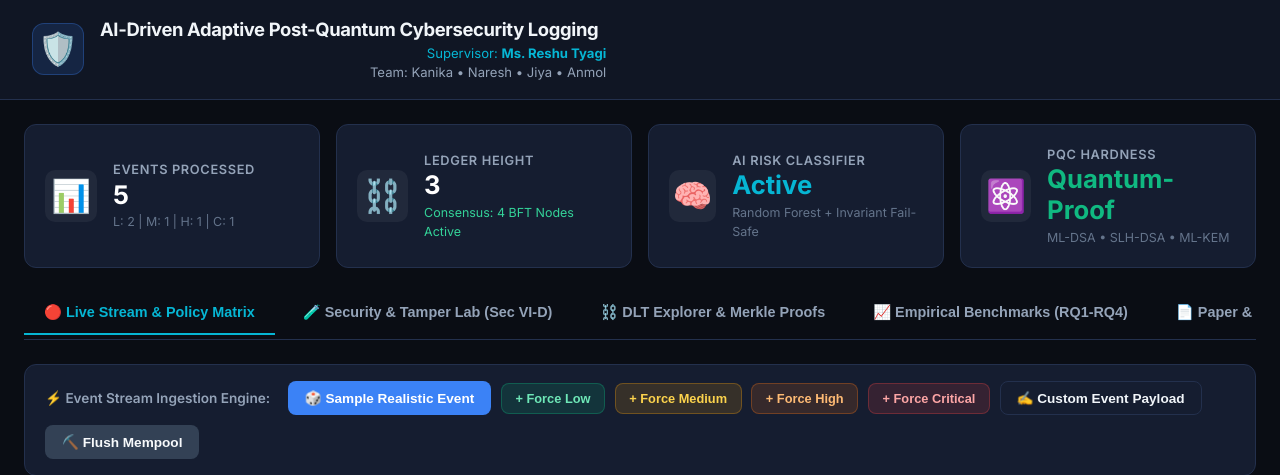
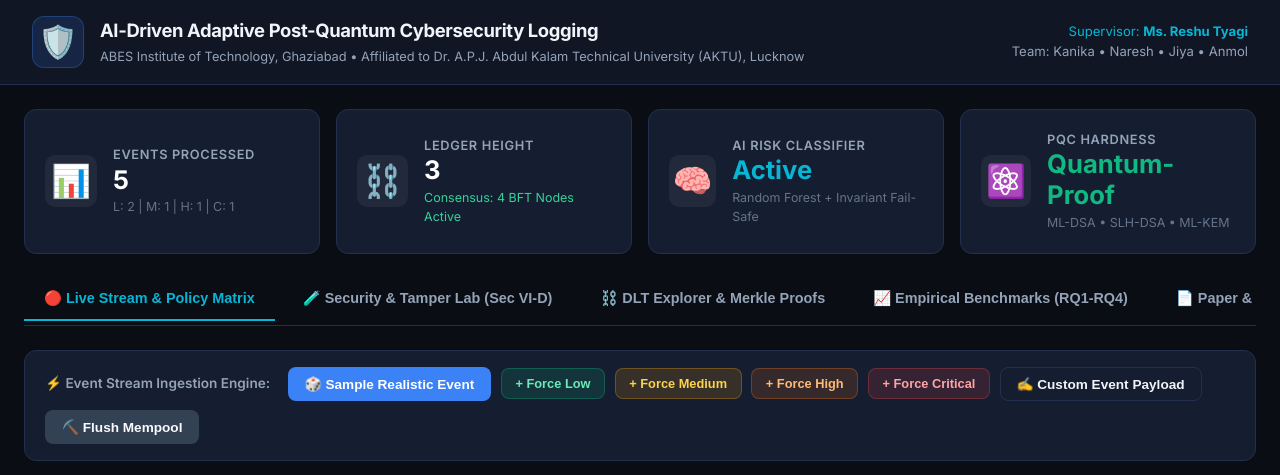
Before and after one commit to nareshsirohi/AI-Driven-Adaptive-Post-Quantum-Cybersecurity-Logging, a FastAPI app: page / in a window 1280 px wide. Shown: the top 475 px of the page. Run offline with FastAPI, Linux system fonts and the light colour scheme.

Commit message:
Fix clean HTML closing tags in navbar

```diff
--- a/web/templates/index.html
+++ b/web/templates/index.html
@@ -19,7 +19,11 @@
       <div class="brand-text">
         <div class="title-row">
           <h1>AI-Driven Adaptive Post-Quantum Cybersecurity Logging</h1>
-
+        </div>
+        <p class="institution-subtext">
+          ABES Institute of Technology, Ghaziabad &bull; Affiliated to Dr. A.P.J. Abdul Kalam Technical University (AKTU), Lucknow
+        </p>
+      </div>
     </div>
     <div class="nav-meta">
       <div class="authors-dropdown">
```
